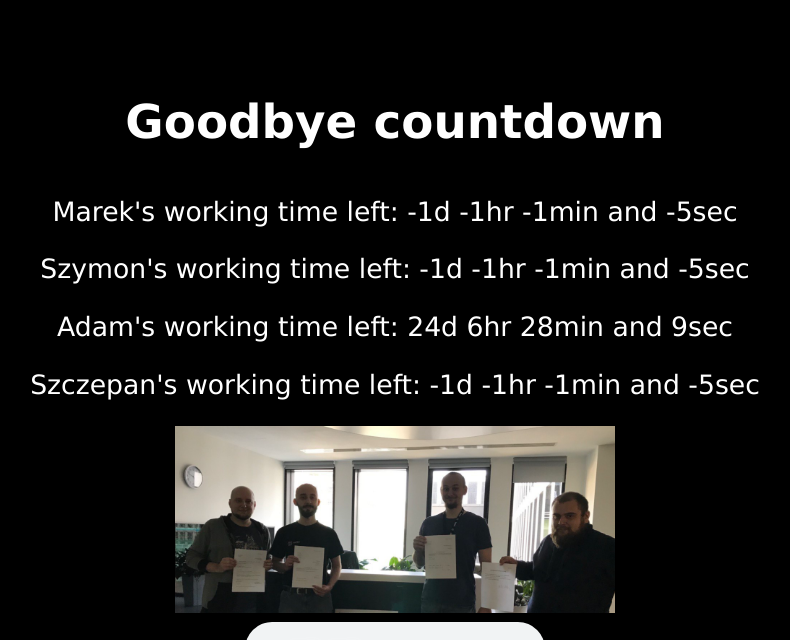
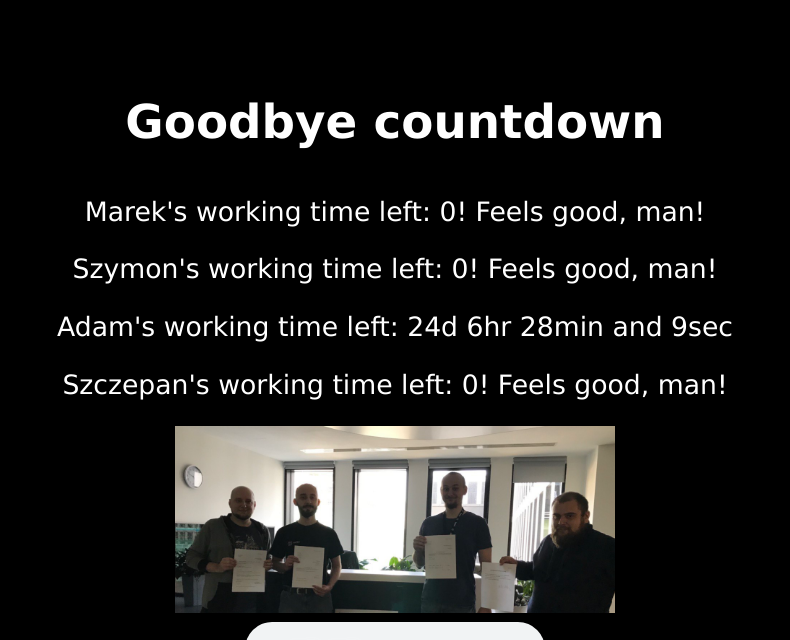
Before and after one commit to acze/goodbye-countdown, a Flask app: page / in a window 1280 px wide. Shown: the part 152-792 px from the top of the page, without its empty margins (245-1035 px from the left). Run offline with Flask 2, Linux system fonts and the light colour scheme.

Commit message:
time < 0 fix

```diff
--- a/templates/index.html
+++ b/templates/index.html
@@ -36,6 +36,10 @@
   <script>
 
   function timeDeltaToString(distance) {
+    if (distance < 0)
+    {
+      return "0! Feels good, man!";
+    }
     // Time calculations for days, hours, minutes and seconds
     var days = Math.floor(distance / (60 * 60 * 8));
     var hours = Math.floor((distance % (60 * 60 * 8)) / (60 * 60));
```
